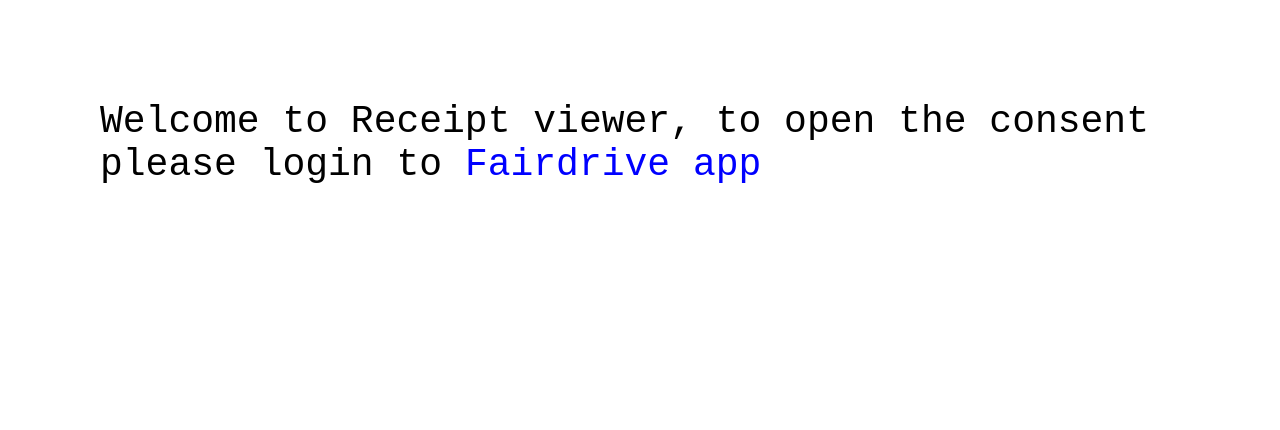
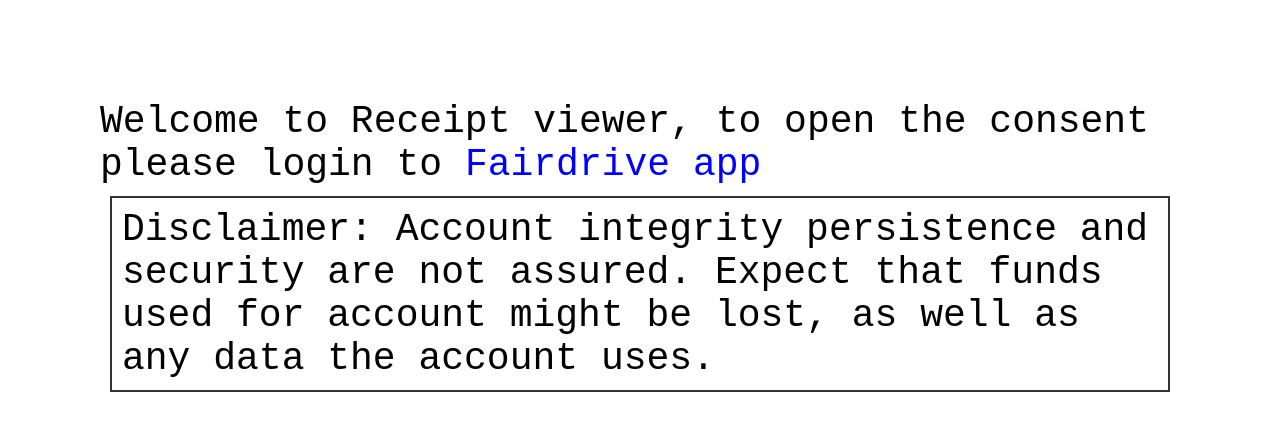
Before and after one commit to fairDataSociety/dr-viewer, a React (Create React App) app: page / in a window 1280 px wide. Shown: the top 430 px of the page. Built offline with nearby package versions, Linux system fonts and the light colour scheme; no server answers; a web font is replaced by a local one.

Commit message:
feat: add disclaimer component

```diff
--- /dev/null
+++ b/src/components/disclaimer/disclaimer.tsx
@@ -0,0 +1,18 @@
+import React, { useContext } from "react";
+import { ThemeContext } from "../../store/themeContext/themeContext";
+import useStyles from "./disclaimerStyles";
+
+const Disclaimer = () => {
+  const { theme } = useContext(ThemeContext);
+  const classes = useStyles({ ...theme });
+
+  return (
+    <div className={classes.box}>
+      Disclaimer: Account integrity persistence and security are not assured.
+      Expect that funds used for account might be lost, as well as any data the
+      account uses.
+    </div>
+  );
+};
+
+export default Disclaimer;
--- /dev/null
+++ b/src/components/disclaimer/disclaimerStyles.ts
@@ -0,0 +1,14 @@
+import { makeStyles, createStyles } from "@material-ui/styles";
+import { Theme } from "../../store/themeContext/themes";
+
+const useStyles = makeStyles(() =>
+  createStyles({
+    box: {
+      border: (style: Theme) => `2px solid ${style.backgroundShade}`,
+      margin: "10px",
+      padding: "10px",
+    },
+  })
+);
+
+export default useStyles;
--- a/src/containers/main/main.tsx
+++ b/src/containers/main/main.tsx
@@ -2,6 +2,7 @@
 import useStyles from "./mainStyles";
 
 import { ThemeContext } from "../../store/themeContext/themeContext";
+import Disclaimer from "../../components/disclaimer/disclaimer";
 
 export interface Props {}
 
@@ -22,6 +23,7 @@
       >
         Fairdrive app
       </a>
+      <Disclaimer />
     </div>
   );
 }
```
Also changed, not shown: 1 other file (tests, documents, lock files or other folders).
